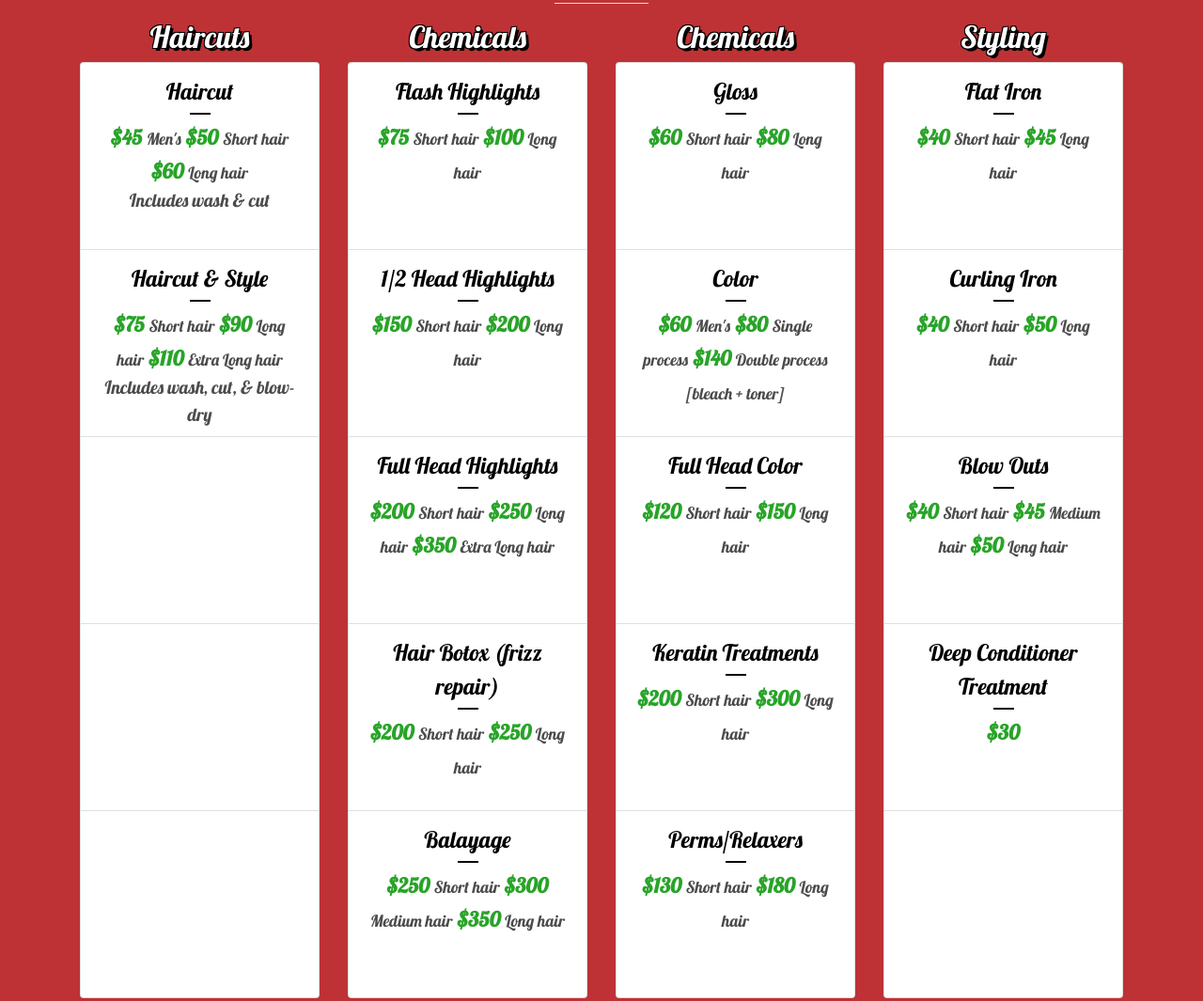
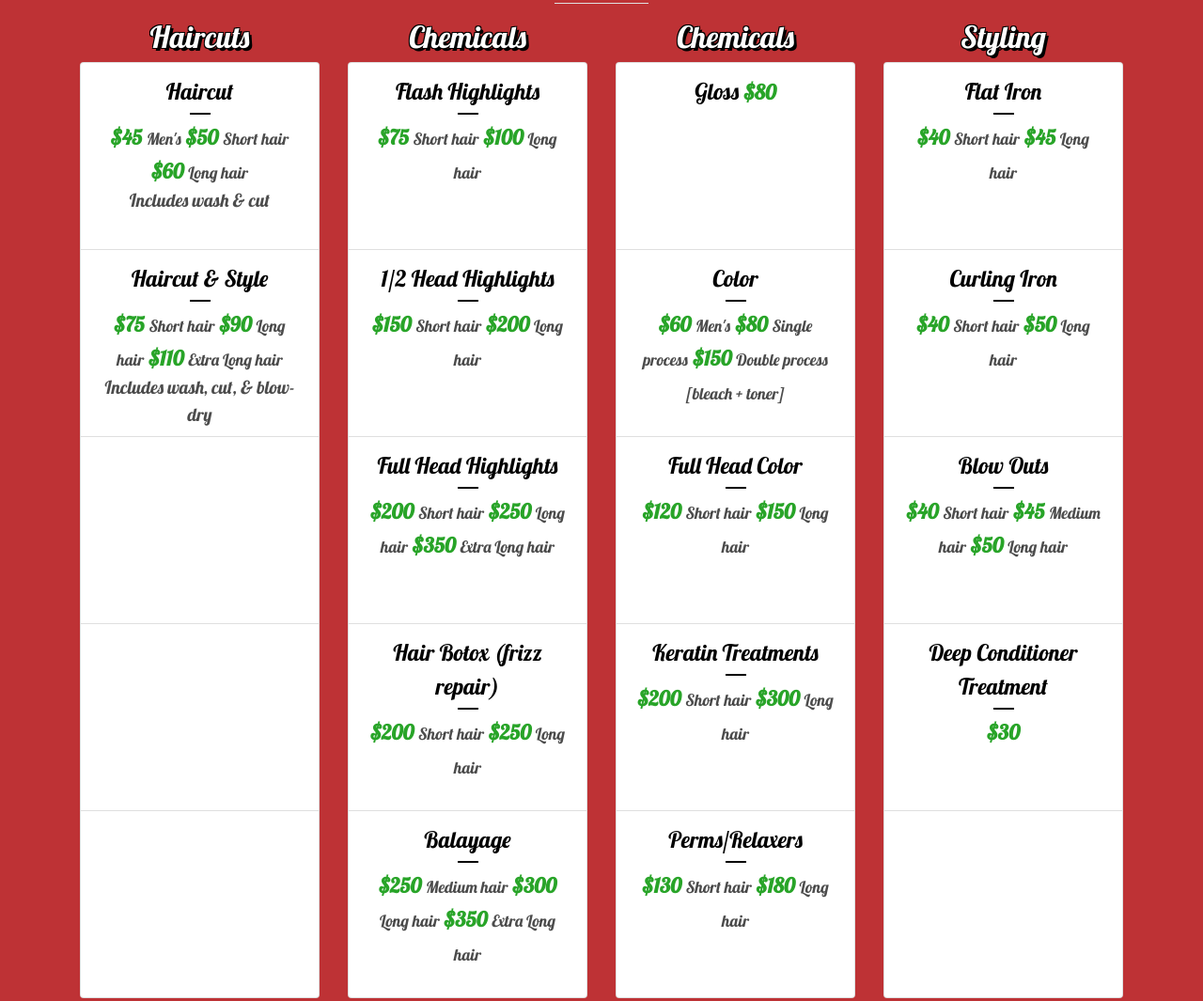
Before and after one commit to vobos2/FinalSalon, a website with bundled scripts: page index.html in a window 1280 px wide. Shown: the part 1459-2524 px from the top of the page at 94% size. Built offline with nearby package versions, Linux system fonts and the light colour scheme; a script that the page names is missing.

Commit message:
More price changes

```diff
--- a/index.html
+++ b/index.html
@@ -242,13 +242,13 @@
                                     <hr class="supersmall">
 
                                     <small class="money"><b>$250</b>
-                                        <small class="txt-faded">Short hair</small>
+                                        <small class="txt-faded">Medium hair</small>
                                     </small>
                                     <small class="money"><b>$300</b>
-                                        <small class="txt-faded">Medium hair</small>
+                                        <small class="txt-faded">Long hair</small>
                                     </small>
                                     <small class="money"><b>$350</b>
-                                        <small class="txt-faded">Long hair</small>
+                                        <small class="txt-faded">Extra Long hair</small>
                                     </small>
                                 </li>
 
@@ -261,13 +261,7 @@
                             <ul class="list-group">
                                 <li class="list-group-item table-txt">
                                     Gloss
-                                    <hr class="supersmall">
-                                    <small class="money"><b>$60</b>
-                                        <small class="txt-faded">Short hair</small>
-                                    </small>
-                                    <small class="money"><b>$80</b>
-                                        <small class="txt-faded">Long hair</small>
-                                    </small>
+                                    <small class="money"><b>$80</b></small>
                                 </li>
 
                                 <li class="list-group-item table-txt">
@@ -275,7 +269,7 @@
                                     <hr class="supersmall">
                                     <small class="money"><b>$60</b> <small class="txt-faded">Men's</small></small>
                                     <small class="money"><b>$80</b> <small class="txt-faded">Single process</small></small>
-                                    <small class="money"><b>$140</b> <small class="txt-faded">Double process [bleach + toner]</small></small>
+                                    <small class="money"><b>$150</b> <small class="txt-faded">Double process [bleach + toner]</small></small>
                                 </li>
                                 <li class="list-group-item table-txt">
                                     Full Head Color
```
Also changed, not shown: 1 other file.
